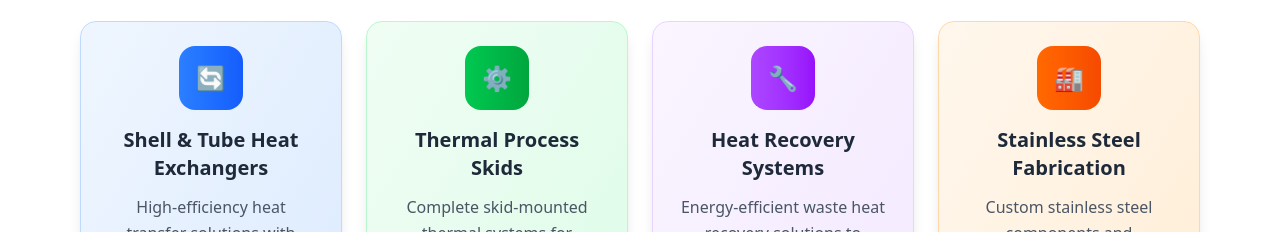
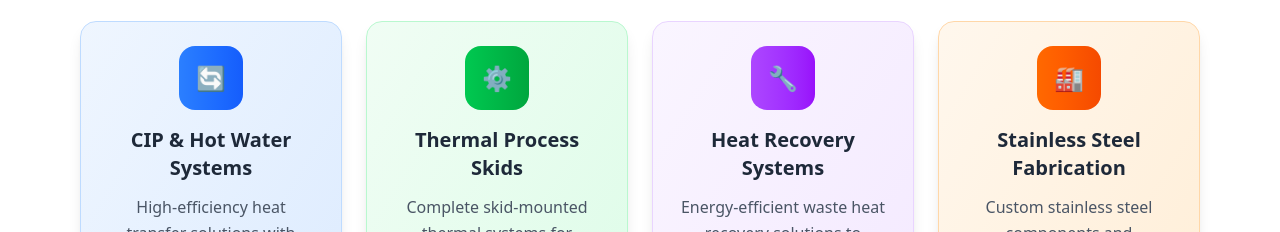
Before and after one commit to riya-jaiswal/teratech, a React (Vite) app: page / in a window 1280 px wide. Shown: the part 1520-1752 px from the top of the page. Built offline with nearby package versions, Linux system fonts and the light colour scheme.

Commit message:
procuct section

```diff
--- a/src/pages/Home.jsx
+++ b/src/pages/Home.jsx
@@ -67,7 +67,7 @@
             <div className="w-16 h-16 bg-gradient-to-r from-blue-500 to-blue-600 rounded-2xl flex items-center justify-center text-white text-2xl mb-4 group-hover:scale-110 transition-transform duration-300 mx-auto">
               🔄
             </div>
-            <h3 className="text-lg md:text-xl font-bold text-gray-800 mb-3 text-center">Shell & Tube Heat Exchangers</h3>
+            <h3 className="text-lg md:text-xl font-bold text-gray-800 mb-3 text-center">CIP & Hot Water Systems</h3>
             <p className="text-sm md:text-base text-gray-600 mb-4 leading-relaxed text-center">
               High-efficiency heat transfer solutions with robust design for demanding industrial applications.
             </p>
```
